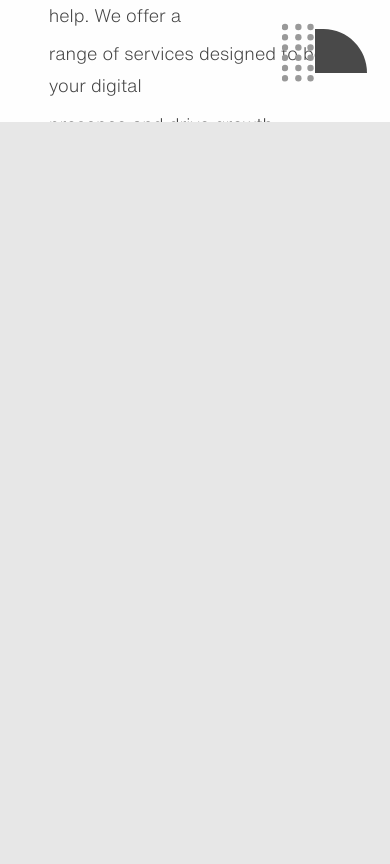
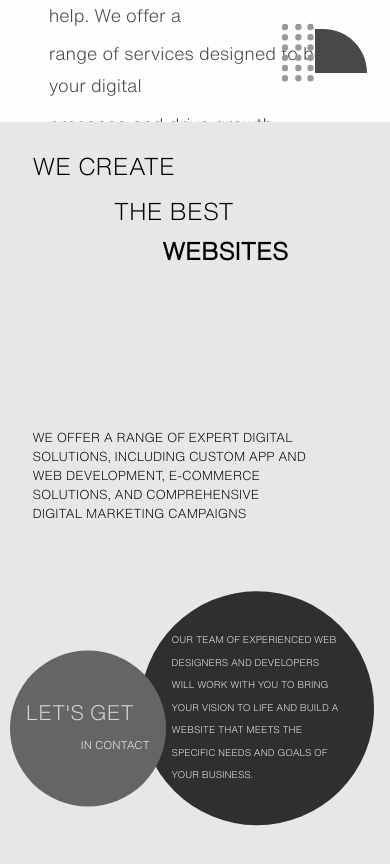
Before and after one commit to JohnnnGreat/macgroup-, a React (Create React App) app: page / in a window 390 px wide. Shown: the part 1060-1924 px from the top of the page. Before the commit the page ends 1182 px from the top, so only its background shows below. Built offline with nearby package versions, Linux system fonts and the light colour scheme.

Commit message:
Feat: Added 2 new sections

```diff
--- a/package.json
+++ b/package.json
@@ -6,6 +6,7 @@
     "@testing-library/jest-dom": "^5.16.5",
     "@testing-library/react": "^13.4.0",
     "@testing-library/user-event": "^13.5.0",
+    "gsap": "^3.11.3",
     "react": "^18.2.0",
     "react-dom": "^18.2.0",
     "react-scripts": "5.0.1",
--- a/src/App.js
+++ b/src/App.js
@@ -1,6 +1,7 @@
 import "./App.css";
 import Header from "./Components/Header/Header.js";
 import Hero from "./Components/Hero/Hero.js";
+import Copy from "./Components/Copy/Copy";
 import SalesPitch from "./Components/SalesPitch/SalesPitch";
 
 function App() {
@@ -9,6 +10,7 @@ function App() {
       <Header title={"MACGROUP"} sub={"INTERNATIONAL TECH SERVICE"} />
       <Hero />
       <SalesPitch/>
+      <Copy/>
     </div>
   );
 }
--- /dev/null
+++ b/src/Components/Copy/Copy.js
@@ -0,0 +1,60 @@
+import gsap from 'gsap';
+import './Copy.scss';
+import ScrollTrigger from 'gsap/ScrollTrigger';
+import { Fragment, useEffect, useLayoutEffect, useRef } from 'react';
+gsap.registerPlugin(ScrollTrigger);
+
+const Copy = () => {
+    const p1Ref = useRef(null), pitchContainerRef = useRef(null);
+
+    useEffect(() => {
+        ;
+    },
+    [])
+
+    return (
+        <Fragment>
+            <section ref={pitchContainerRef} className='pitch'>
+                <p ref={p1Ref} className='pitch-line-1'>WE CREATE</p>
+                <p className='pitch-line-2'>THE BEST</p>
+                <p className='pitch-line-3'>WEBSITES</p>
+            </section>
+            <section className='blobs'>
+                <section className='blobs__copy-1 hidden-on-mobile'>
+                    <p>We offer a range of expert digital solutions, </p>
+                    <p>including custom app and web development,</p>
+                    <p>e-commerce solutions, and comprehensive </p>
+                    <p>digital marketing campaigns</p>
+                </section>
+
+                <section className='blobs__copy-1 hidden-on-desktop'>
+                    <p>
+                        We offer a range of expert digital solutions,
+                        including custom app and web development,
+                        e-commerce solutions, and comprehensive
+                        digital marketing campaigns
+                    </p>
+                </section>
+
+                <section className='blobs__copy-2'>
+                    <section className='copy-2__text'>
+                        <h3>Let's GET</h3>
+                        <p>IN CONTACT</p>
+                    </section>
+                </section>
+
+                <section className='blobs__copy-3'>
+                    <section className='copy-3__text'>
+                        <p>
+                            Our team of experienced web designers and developers will work with you to bring your vision to life and build a website that meets the
+                            specific needs and goals of your business.
+                        </p>
+                    </section>
+                </section>
+            </section>
+        </Fragment>
+    )
+}
+
+
+export default Copy;
--- /dev/null
+++ b/src/Components/Copy/Copy.scss
@@ -0,0 +1,245 @@
+.pitch{
+    width: 100%;
+    height: 50vh;
+    display: grid;
+    overflow: hidden;
+    padding: 16px 0px;
+    box-sizing: border-box;
+    grid-template-rows: repeat(12, calc((100/12)*1%));
+    grid-template-columns: repeat(24, calc((100/24)*1%));
+    @media screen and (max-width: 768px) {
+        height: 40vh;
+    }
+
+    @media screen and (max-width: 640px) {
+        height: 20vh;
+    }
+
+    p[class|="pitch-line"]{
+        display: flex;
+        align-items: center;
+        justify-content: flex-start;
+        font-size: calc((96/16)*1rem);
+
+        @media screen and (max-width: 1080px) {
+            font-size: calc((64/16)*1rem);
+        }
+
+
+        @media screen and (max-width: 768px) {
+            font-size: calc((54/16)*1rem);
+        }
+        @media screen and (max-width: 640px) {
+            font-size: calc((32/16)*1rem);
+        }
+
+        @media screen and (max-width: 480px) {
+            font-size: calc((24/16)*1rem);
+        }
+    }
+
+    p[class|="pitch-line-1"]{
+        grid-area: 2/3/5/16;
+    }
+
+    p[class|="pitch-line-2"]{
+        grid-area: 6/8/9/19;
+    }
+
+    p[class|="pitch-line-3"]{
+        font-weight: 700;
+        grid-area: 10/11/12/22;
+    }
+
+}
+
+
+//Blobs Section
+
+.hidden-on-mobile{
+    @media screen and (max-width: 768px) {
+        display: none !important;
+    }
+}
+
+.hidden-on-desktop{
+    @media screen and (min-width: 768px) {
+        display: none !important;
+    }
+}
+
+
+.blobs{
+    width: 100%;
+    height: 90vh;
+    display: grid;
+    overflow: hidden;
+    padding: 16px 0px;
+    box-sizing: border-box;
+    grid-template-rows: repeat(12, calc((100/12)*1%));
+    grid-template-columns: repeat(24, calc((100/24)*1%));
+
+    &__copy-1{
+        display: flex;
+        gap: 0.5rem;
+        flex-direction: column;
+        grid-column: 3/18;
+        grid-row-start: 3;
+        height: max-content;
+
+
+        & > p{
+            text-transform: uppercase;
+            font-size: calc((0.95*16)*1px);
+            line-height: 1.8rem;
+
+            @media screen and (max-width: 640px) {
+                font-size: calc((0.9*16)*1px);
+            }
+
+            @media screen and (max-width: 480px) {
+                font-size: calc((0.8*16)*1px);
+                line-height: 1.2rem;
+            }
+        }
+    }
+
+    &__copy-1.hidden-on-desktop{
+        grid-column: 3/20;
+        grid-row-start: 3;
+        height: max-content;
+    }
+
+    &__copy-2{
+        padding: 2rem 2rem;
+        border-radius: 50%;
+        grid-row-start:7;
+        grid-column-start: 4;
+        height: 20vw;
+        width: 20vw;
+        z-index: 3;
+        display: flex;
+        justify-content: center;
+        align-items: center;
+        background-color: #656565;
+
+        .copy-2__text{
+            width: 100%;
+            display: flex;
+            gap: 0.6rem;
+            flex-direction: column;
+        }
+        @media screen and (max-width: 768px) {
+            padding: 1rem;
+            height: 30vw;
+            width: 30vw;
+            justify-content: flex-start;
+            transform: translate(-10vw, -5vw);
+        }
+
+
+        @media screen and (max-width: 480px) {
+            width: 40vw;
+            height: 40vw;
+        }
+        h3{
+            color: #f3f3f3;
+            opacity: 0.8;
+            width: 100%;
+            font-weight: 300;
+            text-transform: uppercase;
+            font-size: calc((2.1*16)*1px);
+            @media screen and (max-width: 1024px) {
+                font-size: calc((1.4*16)*1px);
+            }
+
+            @media screen and (max-width: 768px) {
+                font-size: calc((1.2*16)*1px);
+                line-height: 1.6rem;
+            }
+
+            @media screen and (max-width: 480px) {
+                font-size: calc((1.3*16)*1px);
+                line-height: 1.4rem;
+            }
+        }
+
+        p{
+            text-align: right;
+            color: #f3f3f3;
+
+            @media screen and (max-width: 1024px) {
+                font-size: calc((1.0*16)*1px);
+            }
+
+            @media screen and (max-width: 768px) {
+                font-size: calc((0.9*16)*1px);
+                line-height: 1.6rem;
+            }
+
+            @media screen and (max-width: 480px) {
+                font-size: calc((0.7*16)*1px);
+                line-height: 1.4rem;
+            }
+        }
+
+    }
+
+
+
+    &__copy-3{
+        padding: 3rem 3rem;
+        border-radius: 50%;
+        grid-row-start:5;
+        grid-column-start: 12;
+        height: 40vw;
+        width: 40vw;
+        display: flex;
+        justify-content: center;
+        align-items: center;
+        background-color: #2F2F2F;
+        box-sizing: border-box;
+        @media screen and (max-width: 480px) {
+            padding: 1rem;
+            display: unset;
+            height: 70vw;
+            width: 70vw;
+            transform: translate(-10vw, 5vh);
+        }
+
+        @media screen and (max-width: 640px) {
+            padding: 1rem;
+            display: flex;
+            height: 60vw;
+            width: 60vw;
+            align-items: center;
+        }
+
+        .copy-3__text{
+            box-sizing: border-box;
+            padding: 1rem;
+
+            p{
+                color: #f3f3f3;
+                line-height: 2rem;
+                text-transform: uppercase;
+                font-size: calc((0.9*16)*1px);
+
+                @media screen and (max-width: 1024px) {
+                    font-size: calc((0.8*16)*1px);
+                }
+
+                @media screen and (max-width: 640px) {
+                    font-size: calc((0.6*16)*1px);
+                    line-height: 1.6rem;
+                }
+
+                @media screen and (max-width: 480px) {
+                    font-size: calc((0.6*16)*1px);
+                    line-height: 1.4rem;
+                }
+            }
+
+        }
+    }
+}
--- a/src/Components/SalesPitch/SalesPitch.js
+++ b/src/Components/SalesPitch/SalesPitch.js
@@ -1,4 +1,4 @@
-
+import gsap from 'gsap';
 import './SalesPitch.scss';
 const SalesPitch = () => {
     return (
--- a/src/Components/SalesPitch/SalesPitch.scss
+++ b/src/Components/SalesPitch/SalesPitch.scss
@@ -62,6 +62,9 @@
                 letter-spacing: unset;
                 font-size: calc((18/16)*1rem);
                 line-height: calc((32/16)*1rem);
+            }
+            @media screen and (max-width: 640px) {
+                font-size: calc((18/16)*1rem);
             }
         }
     }
```
Also changed, not shown: 1 other file (tests, documents, lock files or other folders).
